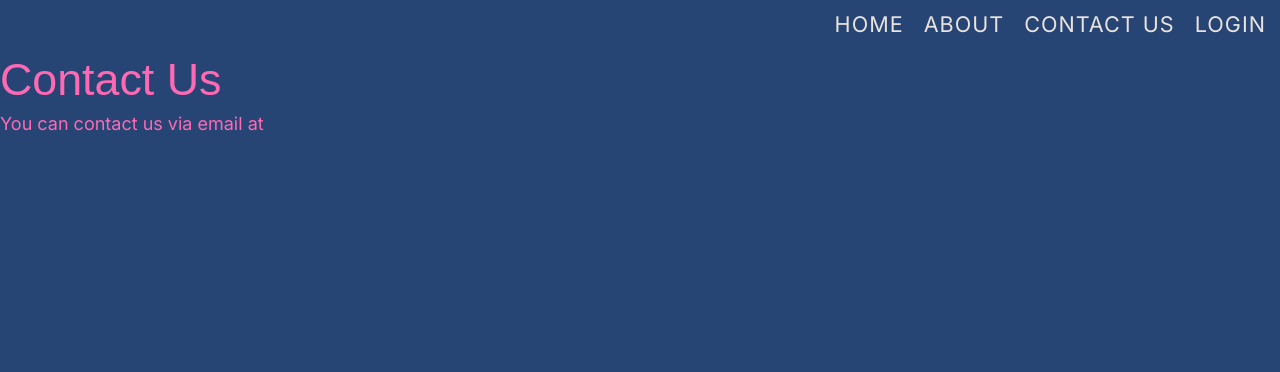
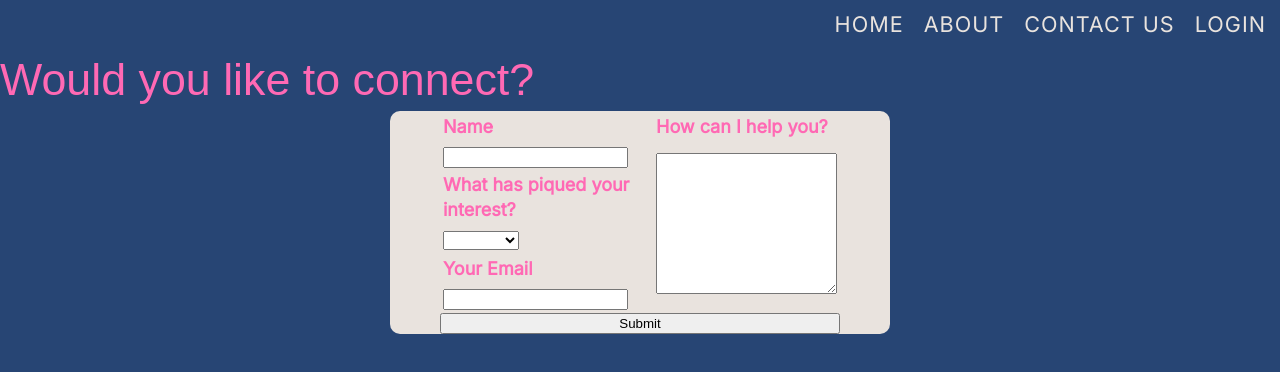
Before and after one commit to Lyndallh/crowdfunding-frontend, a React (Vite) app: page /contact in a window 1280 px wide. Shown: the top 372 px of the page. Built offline with nearby package versions, Linux system fonts and the light colour scheme; a web font is replaced by a local one.

Commit message:
Contact Form posting to formspree

```diff
--- a/package.json
+++ b/package.json
@@ -10,6 +10,7 @@
     "preview": "vite preview"
   },
   "dependencies": {
+    "@formspree/react": "^2.5.1",
     "react": "^18.2.0",
     "react-dom": "^18.2.0",
     "react-router-dom": "^6.22.0"
--- /dev/null
+++ b/src/components/Forms/ContactForm.jsx
@@ -0,0 +1,65 @@
+import { useForm, ValidationError } from '@formspree/react';
+function ContactForm() {
+    const [state, handleSubmit] = useForm("mrgwryge");
+    if (state.succeeded) {
+        return <p>Thanks for joining!</p>;
+    }
+return (
+    <section id = "contact">
+    <div id ="contact-box">
+        <h1>Would you like to connect?</h1>
+        <form onSubmit={handleSubmit} id = "form" action="https://formspree.io/f/mrgwryge" method="POST">
+            <table id = "table">
+                <tr>
+                    <th className = "table-header">
+                        <label for="yourname">Name</label>
+                    </th>
+
+                    <th className = "table-header">
+                        <label for="subject">How can I help you?</label>
+                    </th>
+                </tr>
+                <tr>
+
+                    <td  className = "table-input-cell">
+                        <input type="text" id="yourname" name="yourname" className = "response"/>
+                    </td>
+
+                    <td id = "subject" rowspan="5" className = "table-input-cell">
+                        <textarea id="textarea" name="subject" rows = "9"></textarea>
+                    </td>
+                </tr>
+                <tr>
+                    <th className = "table-header">
+                        <label for="interest">What has piqued your interest?</label>
+                    </th>
+                </tr>
+                <tr>
+                    <td className = "table-input-cell">
+                        <select id="interest" name="interest" className = "response">
+                            <option value="blank"></option>
+                            <option value="analytics">Analytics</option>
+                            <option value="bikes">Bikes</option>
+                            <option value="coding">Coding</option>
+                            <option value="other">Other</option>
+                        </select>
+                    </td>
+                </tr>
+                    <th className = "table-header">
+                        <label for="email">Your Email</label>
+                    </th>
+                <tr>
+                    <td  className = "table-input-cell">
+                        <input type="text" id="yourname" name="yourname" className = "response"/>
+                    </td>
+                </tr>
+            </table>
+            <button type="submit"> Submit </button>
+        </form>
+    </div>
+    <div id="constraints"></div>
+</section>
+
+    );
+}
+export default ContactForm;
--- a/src/pages/ContactPage.jsx
+++ b/src/pages/ContactPage.jsx
@@ -1,12 +1,7 @@
+import ContactForm from "../components/Forms/ContactForm";
 function ContactPage() {
-  return (
-    <div>
-      <h1>Contact Us</h1>
-      <p>
-        You can contact us via email at{" "}
-        <a href="mailto: l@l.com"></a>
-        </p>
-    </div>
-    );
+return (
+        <ContactForm />
+)
 }
 export default ContactPage;
```
Also changed, not shown: src/api/post-contact.js (added, +26 -0 lines), 1 other file (tests, documents, lock files or other folders).
